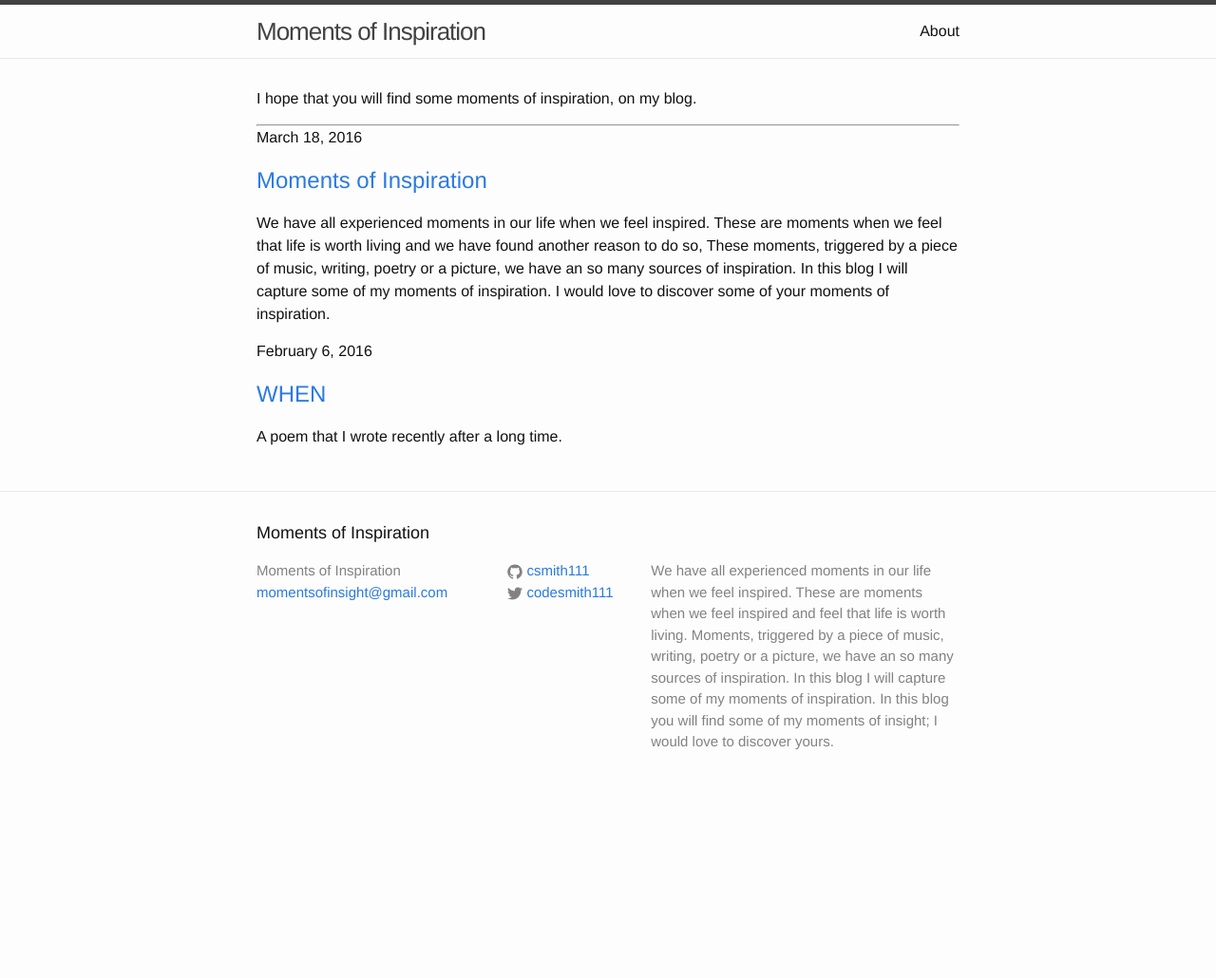
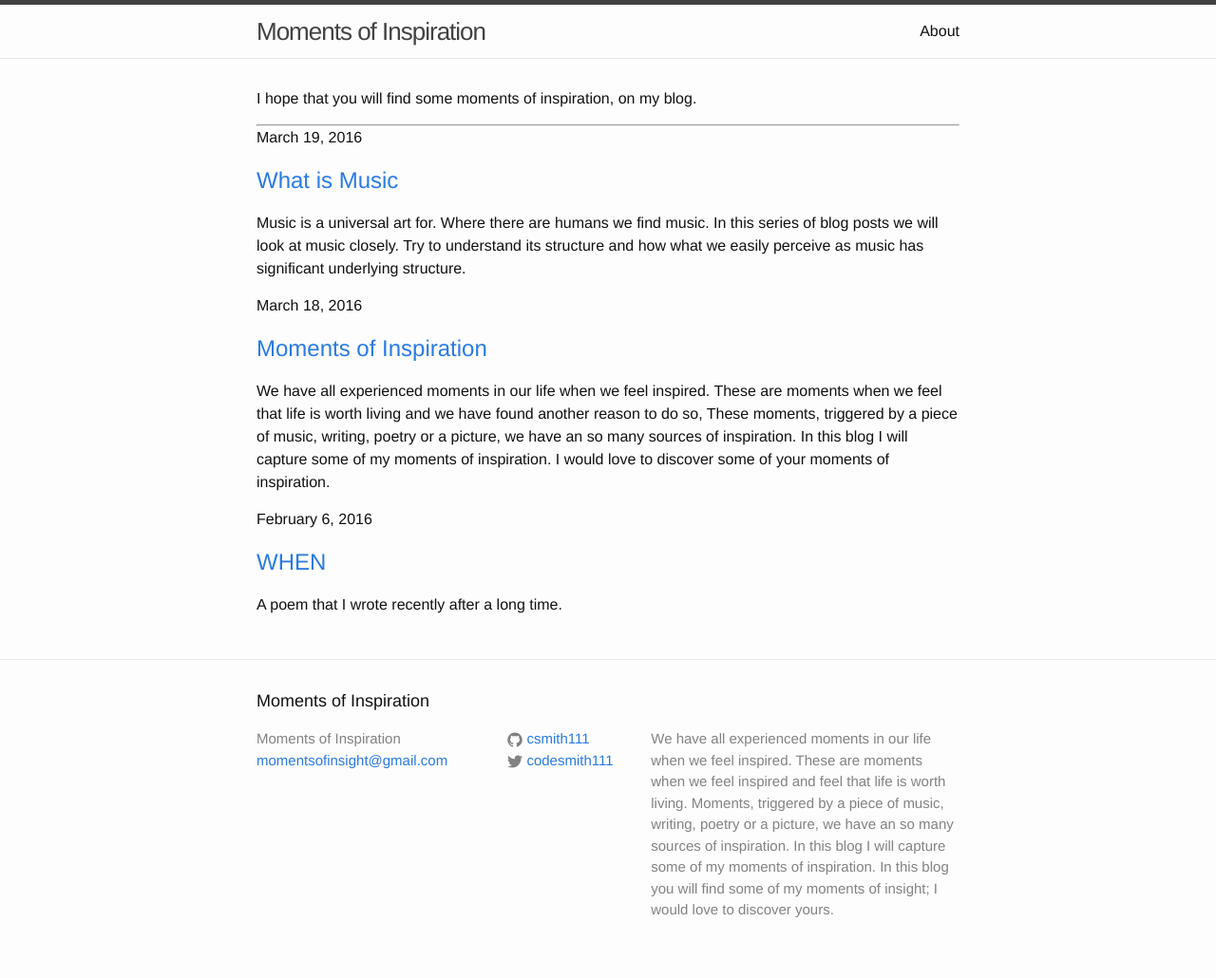
Before and after one commit to csmith111/moments-of-inspiration, a Jekyll site: the page built from index.html, in a window 1280 px wide. Shown: the whole page at 95% size. Built offline with Jekyll 4.4.1, drawn with Linux system fonts in a browser that asks for light colours; before the commit the page ends 900 px from its top, so only the background shows below that.

Commit message:
music post

```diff
--- a/_posts/2016-03-19-SecondPost.markdown
+++ b/_posts/2016-03-19-SecondPost.markdown
@@ -14,4 +14,4 @@ __WHEN__ I weather the storms of grief, I discover an oasis of tranquility \\
 __WHEN__ I experience the burning ache of sorrow, I have known the bliss of love \\
 __WHEN__ I am shrouded by silence, I hear the music I could never hear before \\
 __WHEN__ I am most wretched, I am touched by grace \\
-__WHEN__ I have finished my struggles, I will know peace \
+__WHEN__ I have finished my struggles, I will know peace \\
--- /dev/null
+++ b/_posts/2016-03-19-mozartrequiem.markdown
@@ -0,0 +1,15 @@
+---
+layout: post
+title: "What is Music"
+date: "2016-03-19 17:19:03 -0400"
+summary:  Music is a universal art for. Where there are humans we find music. In this series of blog posts we will look at music closely. Try to understand its structure and how what we easily perceive as music has significant underlying structure.
+categories:  update music
+---
+
+#Music - The Tones
+
+We have all heard it and said it music is made up of notes. In these article we will make a distinction between __notes__ and __tones__.
+
+__note__ a single unit of sound in written music.
+
+__tone__ a single unit of sound  in the music we hear.
```
